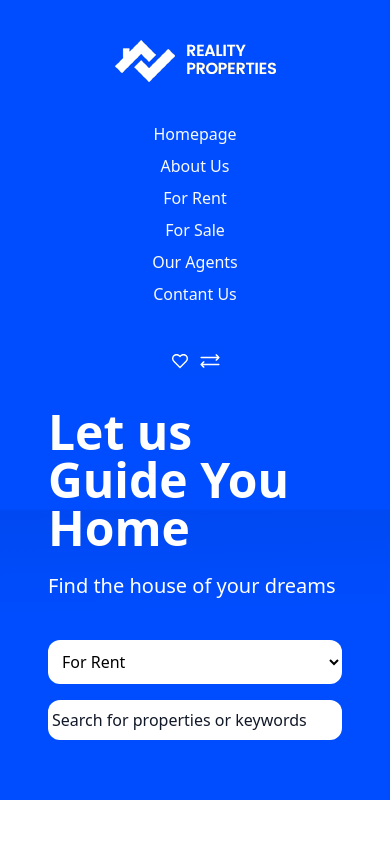
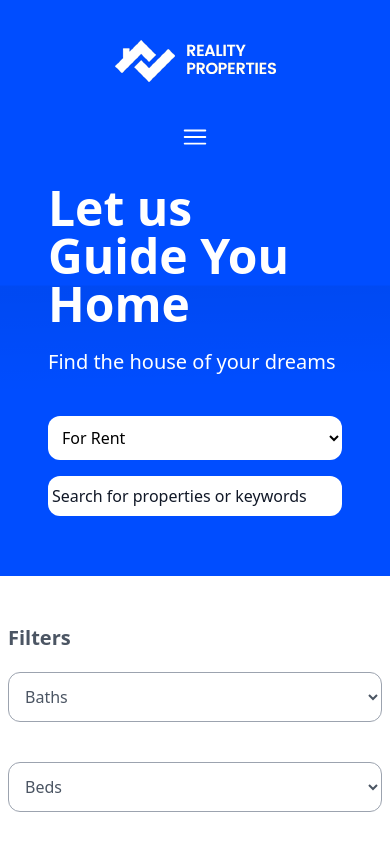
Before and after one commit to herol3oy/house-hunter, a Next.js app: page / in a window 390 px wide. Shown: the top 844 px of the page. Built offline with nearby package versions, Linux system fonts and the light colour scheme.

Commit message:
display bars icon in top bar

```diff
--- a/components/topBar.tsx
+++ b/components/topBar.tsx
@@ -1,15 +1,26 @@
+import { useState } from "react";
 import Image from "next/image";
 
 export default function TopBar() {
+  const [showNavigation, setShowNavigation] = useState(false);
+
+  const toggleNav = () => {
+    setShowNavigation(!showNavigation);
+  };
+
   return (
-    <nav className="flex flex-col md:flex-row items-center bg-blue-accent p-10 gap-10 md:px-60 w-full">
+    <nav className="bg-blue-accent flex flex-col md:flex-row justify-between items-center gap-5 md:gap-10 md:px-60 p-10 w-full">
       <Image
         src="/reality-properties-logo.png"
         alt="Reality Properties"
         width={161}
         height={42}
       />
-      <div className="flex-1 md:flex flex items-center flex-col md:flex-row justify-start gap-2 md:gap-10">
+      <div
+        className={`flex-1 flex items-center flex-col md:flex-row justify-start gap-2 md:gap-10 ${
+          !showNavigation ? "hidden" : "block"
+        } md:flex`}
+      >
         {NAVIGATION.map((nav) => (
           <a key={nav.name} href={nav.href} className="text-slate-50">
             {nav.name}
@@ -19,6 +30,7 @@ export default function TopBar() {
       <div className="flex">
         {NAVIGATION_FEATURES.map((feature) => (
           <Image
+            className={`md:block ${!showNavigation ? "hidden" : "md:block"}`}
             key={feature.name}
             src={feature.src}
             alt={feature.name}
@@ -27,6 +39,14 @@ export default function TopBar() {
           />
         ))}
       </div>
+      <Image
+        className="md:hidden"
+        src={`/icons/${showNavigation ? "close" : "bars"}.svg`}
+        alt={`${showNavigation ? "close" : "bars"} icon`}
+        width={30}
+        height={30}
+        onClick={toggleNav}
+      />
     </nav>
   );
 }
```
Also changed, not shown: public/icons/bars.svg (added), public/icons/close.svg (added).
